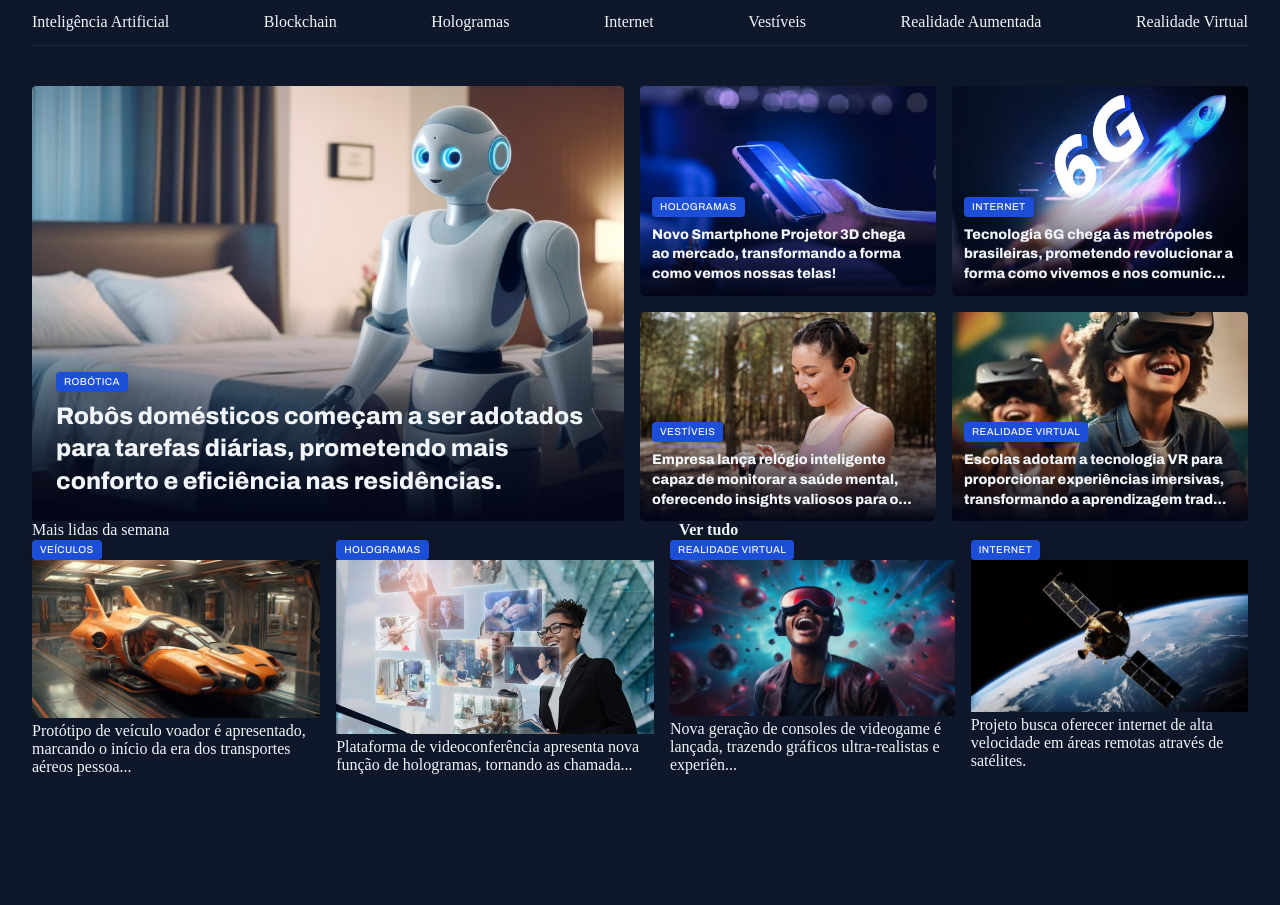
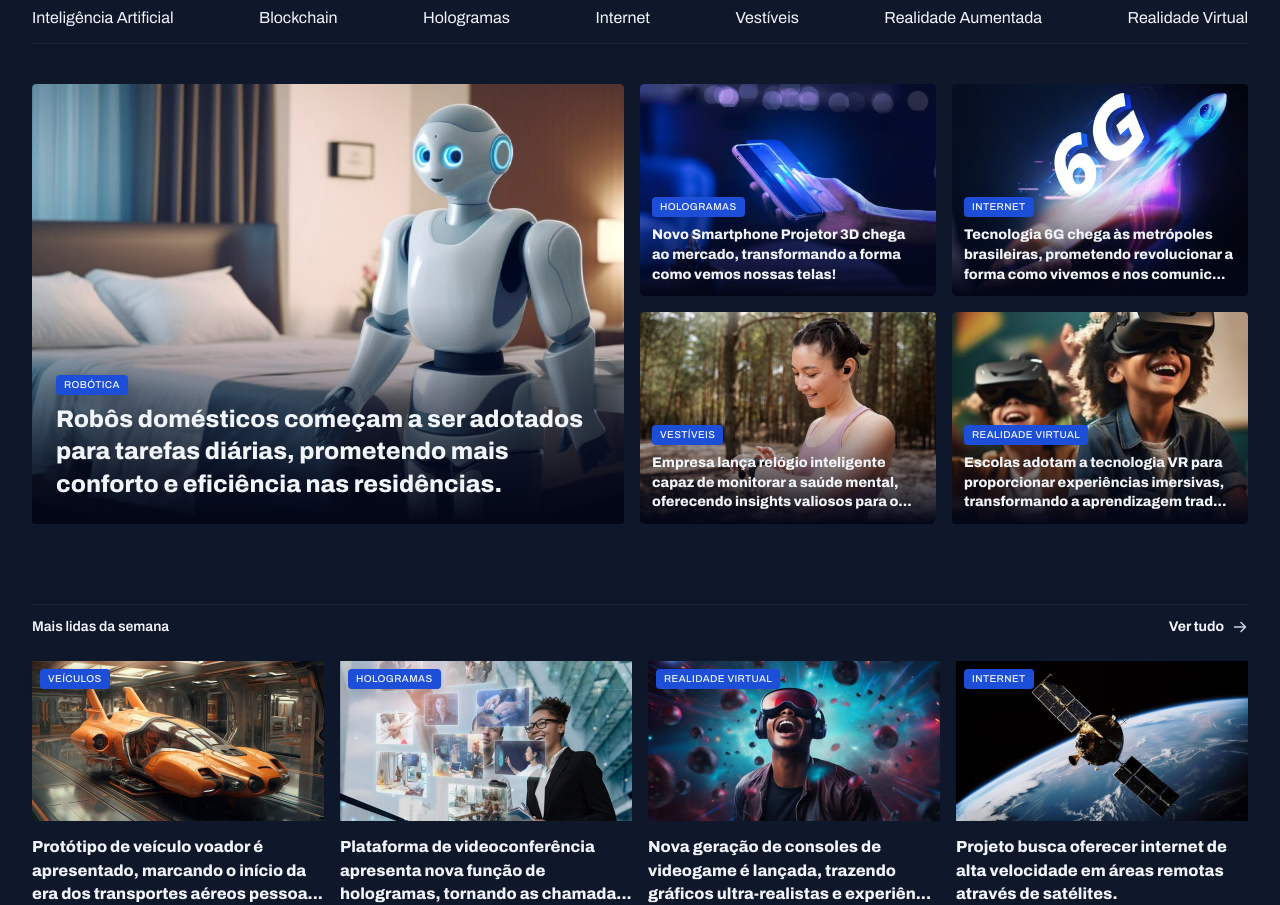
Before and after one commit to LuizFAsssis/fullstack-projeto-portal-de-not-cias, a plain HTML site: page index.html in a window 1280 px wide. Shown: the part 72-977 px from the top of the page. Before the commit the page ends 848 px from the top, so only its background shows below. Drawn offline with Linux system fonts and the light colour scheme.

Commit message:
sessão:'Mais lidas da semana'

```diff
--- a/index.html
+++ b/index.html
@@ -11,7 +11,7 @@
 </head>
 <body>
     <header class="container">
-        <nav class="primary" class="grid grid-auto-flow-col">
+        <nav id="primary" class="grid grid-auto-flow-col">
             <div>
                 <img src="assets/icons/List.svg" alt="ícone menu">
                 <strong>Menu</strong>
@@ -94,7 +94,7 @@
                     <span></span>
                 </a>
             </header>
-            <div class="grid grid-auto-flow-col gap-16">
+            <div class="grid gap-16">
                 <figure>
                     <span class="content-tag">veículos</span>
                     <img src="assets/images/Image 06.png" alt="carro futuristico">
--- a/style/global.css
+++ b/style/global.css
@@ -22,7 +22,7 @@
 }
 
 body{
-    font: var(--textwwwww) ;
+    font: var(--text) ;
     color: var(--text-color-primary);
     background-color: var(--bg-color);
 }
@@ -49,7 +49,8 @@ h1,h2,h3{
 }
 
 main{
-    margin-top: 40px
+    margin-top: 40px;
+    gap:80px;
 }
  .content-tag{
     display: inline-block;
--- a/style/section.css
+++ b/style/section.css
@@ -1,3 +1,22 @@
+section header{
+    border-top: 1px solid var(--stroke-color);
+    padding-block: 12px 24px;
+    font: var(--text-span);
+    a{
+        justify-self: end;
+        align-items: center;
+        gap: 8px;
+
+        span{
+            background-image: url(../assets/icons/ArrowRight.svg);
+            width: 16px;
+            height: 16px;
+        }
+        &:hover span{
+            background-image: url(../assets/icons/ArrowRightHover.svg);
+        }
+    }
+}
 #featured{
     img{
         height: 100%;
@@ -36,3 +55,26 @@
     }
 
 }
+
+#weakly{
+
+    &>div{
+        grid-template-columns: repeat(4, 292px);
+    }
+    img{
+        height:160px;
+    }
+    figure{
+        position: relative;
+        .content-tag{
+                position: absolute;
+                top:8px;
+                left:8px;
+            }
+        p{
+            margin-top: 8px;
+            font-weight: 800;
+        }
+    }
+
+}
```
